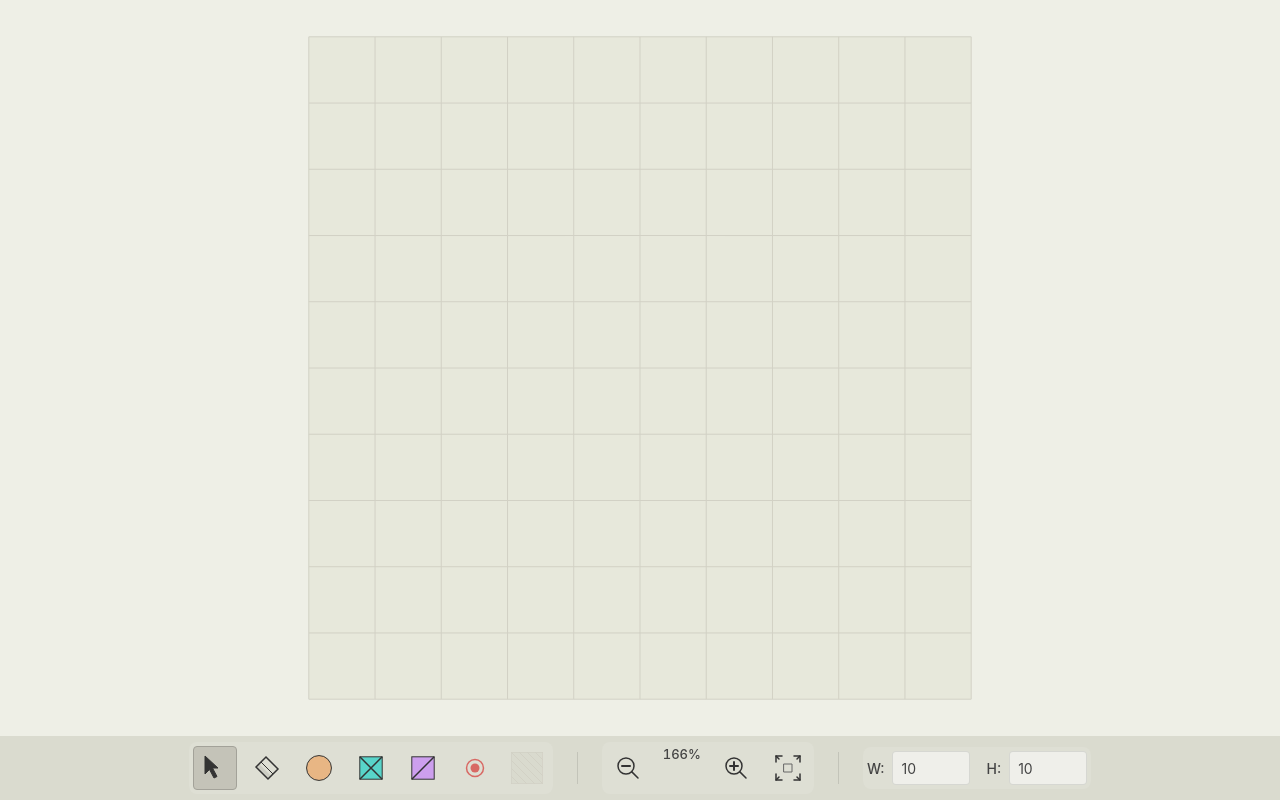
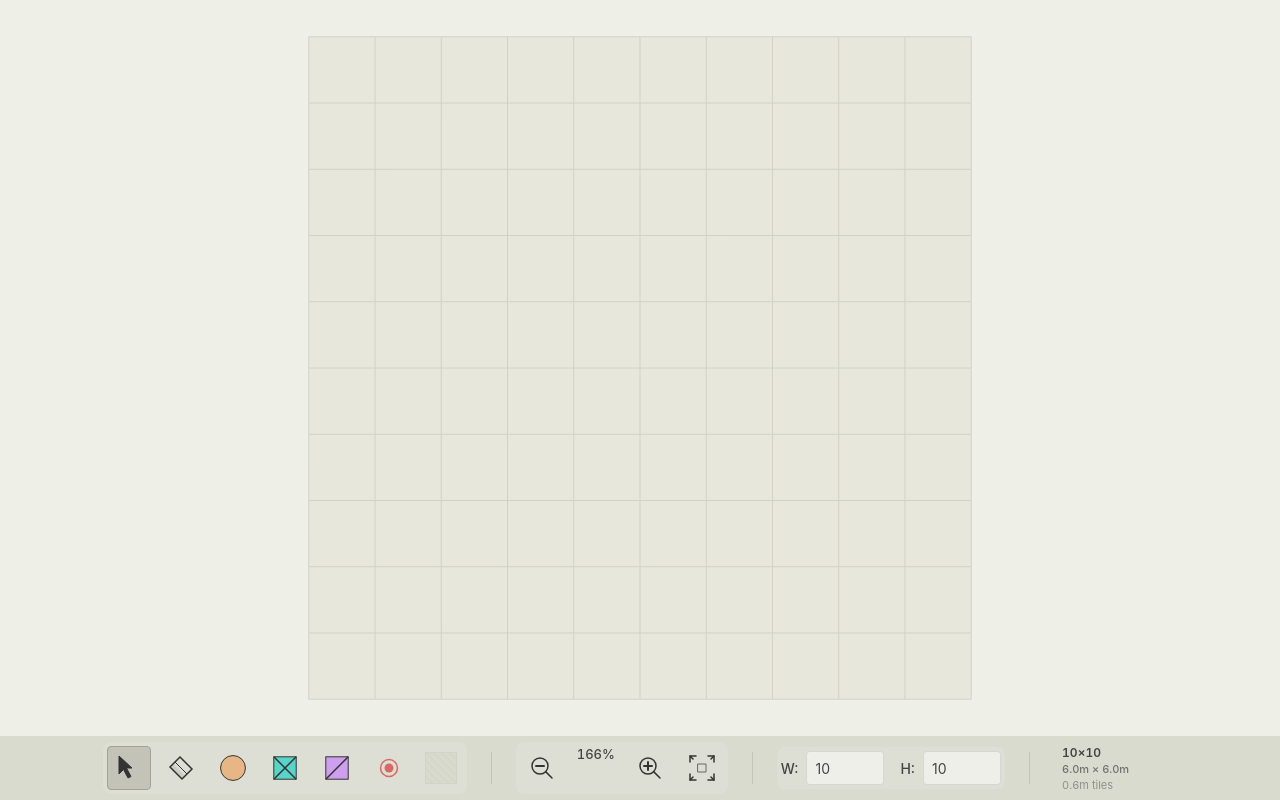
Before and after one commit to joshuahohaia/ceiling-grid-planner, a React (Vite) app: page / in a window 1280 px wide. Built offline with nearby package versions, Linux system fonts and the light colour scheme.

Commit message:
19-feat: Add total grid size / tile calculation to the toolbar

```diff
--- a/src/components/Toolbar/Toolbar.css
+++ b/src/components/Toolbar/Toolbar.css
@@ -5,8 +5,36 @@
   align-items: center;
   padding: 0 var(--spacing-base);
   z-index: 10;
-  justify-content: center;
+  justify-content: flex-start;
   gap: 24px;
+  overflow-x: auto;
+  overflow-y: hidden;
+  flex-shrink: 0;
+}
+
+.toolbar::after {
+  content: '';
+  padding-right: var(--spacing-base);
+  flex-shrink: 0;
+}
+
+.toolbar::-webkit-scrollbar {
+  height: 4px;
+}
+
+.toolbar::-webkit-scrollbar-track {
+  background: transparent;
+}
+
+.toolbar::-webkit-scrollbar-thumb {
+  background: rgba(0, 0, 0, 0.15);
+  border-radius: 2px;
+}
+
+@media (min-width: 900px) {
+  .toolbar {
+    justify-content: center;
+  }
 }
 
 .toolbar-group {
@@ -15,6 +43,7 @@
   padding: 4px;
   background: rgba(255, 255, 255, 0.1);
   border-radius: 8px;
+  flex-shrink: 0;
 }
 
 .tool-btn {
@@ -73,6 +102,7 @@
   width: 1px;
   height: 32px;
   background-color: rgba(0, 0, 0, 0.1);
+  flex-shrink: 0;
 }
 
 .grid-controls {
@@ -120,3 +150,29 @@
   color: var(--color-text-main);
   font-variant-numeric: tabular-nums;
 }
+
+.size-indicator {
+  display: flex;
+  flex-direction: column;
+  align-items: flex-start;
+  gap: 2px;
+  padding: 4px 8px;
+  font-size: 11px;
+  color: rgba(68, 68, 68, 0.7);
+  font-variant-numeric: tabular-nums;
+  flex-shrink: 0;
+}
+
+.size-cells {
+  font-weight: 600;
+  font-size: 12px;
+  color: var(--color-text-main);
+}
+
+.size-meters {
+  font-weight: 500;
+}
+
+.size-tile {
+  opacity: 0.7;
+}
--- a/src/components/Toolbar/Toolbar.tsx
+++ b/src/components/Toolbar/Toolbar.tsx
@@ -1,5 +1,6 @@
 import { ToolType } from '@/types/grid';
 import { TOOLS } from '@/constants/tools';
+import { DIMENSIONS } from '@/constants/design';
 import ToolbarIcon from './ToolbarIcon';
 import './Toolbar.css';
 
@@ -18,6 +19,8 @@ interface ToolbarProps {
 
 const Toolbar = ({ activeTool, onToolChange, rows, cols, onRowsChange, onColsChange, onFitToView, onZoomIn, onZoomOut, zoom }: ToolbarProps) => {
   const zoomPercent = Math.round(zoom * 100);
+  const roomWidth = (cols * DIMENSIONS.realSize).toFixed(1);
+  const roomHeight = (rows * DIMENSIONS.realSize).toFixed(1);
   return (
     <div className="toolbar">
       <div className="toolbar-group">
@@ -82,6 +85,14 @@ const Toolbar = ({ activeTool, onToolChange, rows, cols, onRowsChange, onColsCha
           />
         </div>
       </div>
+
+      <div className="toolbar-divider" />
+
+      <div className="size-indicator">
+        <span className="size-cells">{cols}×{rows}</span>
+        <span className="size-meters">{roomWidth}m × {roomHeight}m</span>
+        <span className="size-tile">{DIMENSIONS.realSize}m tiles</span>
+      </div>
     </div>
   );
 };
```
